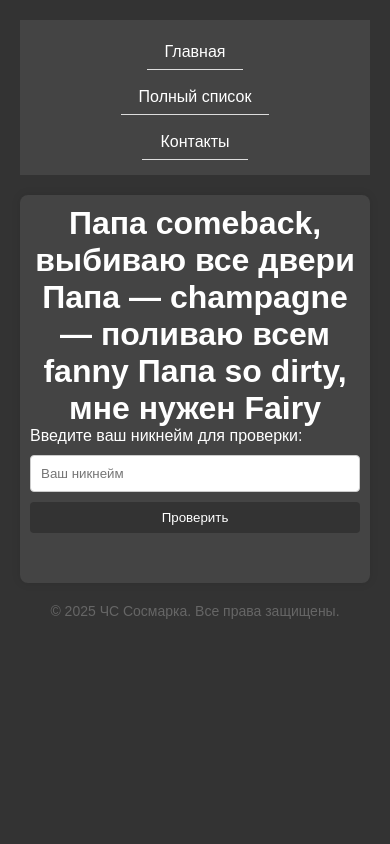
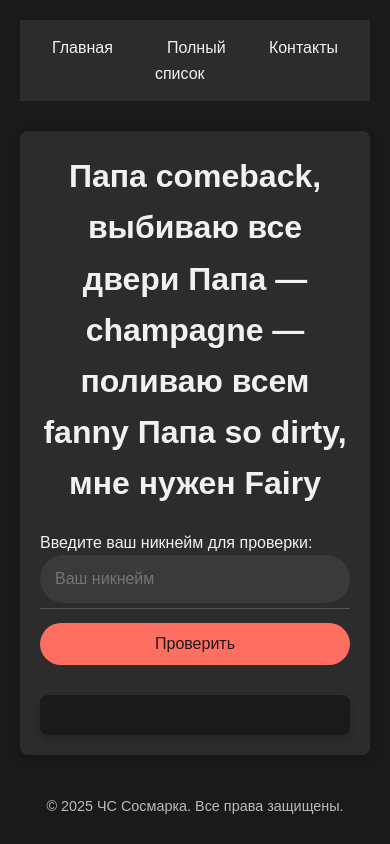
Before and after one commit to SlidrusForeal/black-list-site, a website: page public/index.html in a window 390 px wide. Drawn offline with nearby package versions, Linux system fonts and the light colour scheme.

Commit message:
New designer

```diff
--- a/public/index.html
+++ b/public/index.html
@@ -13,8 +13,8 @@
   <link rel="icon" href="/assets/icons/favicon.ico" type="image/x-icon" />
 
   <!-- Стили -->
-  <link rel="stylesheet" href="/styles/style.css">
-  <link rel="preload" href="/styles/style.css" as="style">
+  <link rel="stylesheet" href="./styles/style.css">
+  <link rel="preload" href="./styles/style.css" as="style">
 
   <!-- Open Graph мета-теги -->
   <meta property="og:site_name" content="ЧС Сосмарка" />
@@ -30,7 +30,7 @@
   <!-- SEO -->
   <meta
     name="description"
-    content="Проверьте, есть ли ваш никнейм в чёрном списке Сосмаркской Империи на сервере Minecraft СПмакси. Мгновенный результат и актуальные данные."
+    content="Проверьте, есть ли ваш никнейм в чёрном списке Третей Сосмаркской Империи на сервере Minecraft СПмакси. Мгновенный результат и актуальные данные."
   />
   <meta
     name="keywords"
--- a/public/styles/style.css
+++ b/public/styles/style.css
@@ -1,15 +1,31 @@
-/* Определяем переменные для основных значений */
+/* Современный CSS Reset и переменные */
+*,
+*::before,
+*::after {
+  box-sizing: border-box;
+  margin: 0;
+  padding: 0;
+}
+
 :root {
-    --color-bg: #333333;
-    --color-bg-secondary: #444444;
-    --color-bg-hover: #222222;
-    --color-text: #ffffff;
+  /* Цветовая схема */
+  --color-bg: #1a1a1a;
+  --color-bg-secondary: #2c2c2c;
+  --color-text: #f1f1f1;
+  --color-accent: #ff6f61;
   --transition-speed: 0.3s;
   --animation-speed: 1s;
+  --font-primary: 'Poppins', sans-serif;
 }
 
-.animated-element {
-    will-change: transform, opacity;
+/* Глобальные стили */
+body {
+  font-family: var(--font-primary);
+  background-color: var(--color-bg);
+  color: var(--color-text);
+  line-height: 1.6;
+  padding: 20px;
+  overflow-x: hidden;
 }
 
 /* Анимации */
@@ -18,238 +34,267 @@
   to { opacity: 1; }
 }
 
-@keyframes fadeInOut {
-    0%, 100% { opacity: 0; }
-    20%, 80% { opacity: 1; }
-}
-
 @keyframes slideInDown {
-    from { transform: translateY(-100%); }
-    to { transform: translateY(0); }
+  from { transform: translateY(-100%); opacity: 0; }
+  to { transform: translateY(0); opacity: 1; }
 }
 
 @keyframes slideInUp {
-    from { transform: translateY(100%); }
-    to { transform: translateY(0); }
+  from { transform: translateY(100%); opacity: 0; }
+  to { transform: translateY(0); opacity: 1; }
 }
 
-@keyframes shake {
-    /* Добавьте ключевые кадры для эффекта дрожания при необходимости */
-}
-
-@keyframes bounce {
-    /* Добавьте ключевые кадры для эффекта подпрыгивания при необходимости */
-}
-
-/* Глобальные стили */
-* {
-    box-sizing: border-box;
-    font-family: 'Poppins', sans-serif;
-    margin: 0;
-    padding: 0;
-}
-
-body {
-    background-color: var(--color-bg);
-    color: var(--color-text);
-    padding: 20px;
+/* Утилитарный класс для анимации */
+.animated {
+  animation: fadeIn var(--animation-speed) ease-in-out;
 }
 
 /* Шапка и навигация */
 header {
   background-color: var(--color-bg-secondary);
-    padding: 10px 0;
-    margin-bottom: 20px;
+  padding: 15px 20px;
+  margin-bottom: 30px;
 }
 
-nav ul {
-    list-style: none;
+.nav-list {
   display: flex;
   justify-content: center;
+  list-style: none;
+  gap: 30px;
 }
 
-nav ul li {
-    margin: 0 10px;
-}
-
-nav ul li a {
+.nav-list a {
+  text-decoration: none;
   color: var(--color-text);
-    text-decoration: none;
-    padding: 5px 10px;
+  padding: 8px 12px;
   border-radius: 4px;
   transition: background-color var(--transition-speed) ease-in-out;
 }
 
-nav ul li a:hover {
-    background-color: #555;
+.nav-list a:hover {
+  background-color: var(--color-accent);
+  color: var(--color-bg);
 }
 
-/* Стили для изображений */
-img {
-    width: 30px;
-    height: 30px;
-}
-
-img[loading="lazy"] {
-    opacity: 0;
-    transition: opacity 0.3s;
-}
-
-img.loaded {
-    opacity: 1;
-}
-
-/* Контейнеры и секции */
+/* Основной контейнер */
 .container {
-    max-width: 400px;
+  max-width: 800px;
   margin: 0 auto;
-    padding: 20px;
   background-color: var(--color-bg-secondary);
-    border-radius: 8px;
-    box-shadow: 0 0 10px rgba(0, 0, 0, 0.1);
+  border-radius: 10px;
+  padding: 30px;
+  box-shadow: 0 8px 16px rgba(0, 0, 0, 0.3);
   animation: fadeIn var(--animation-speed) ease-in-out;
 }
 
-/* Заголовки и поля ввода */
-h1 {
+/* Секция проверки */
+.checker h1 {
+  font-size: 2.5rem;
   text-align: center;
-    color: var(--color-text);
-    animation: slideInDown 0.5s ease-in-out;
+  margin-bottom: 20px;
+  animation: slideInDown 0.5s ease-out;
 }
 
-input[type="text"] {
-    width: 100%;
-    padding: 10px;
-    margin: 10px 0;
-    border: 1px solid #ccc;
-    border-radius: 4px;
-    animation: fadeIn var(--animation-speed) ease-in-out;
+.checker p {
+  text-align: center;
+  font-size: 1.2rem;
+  margin-bottom: 20px;
 }
 
-/* Кнопки */
-button {
+.input-group {
+  position: relative;
+  margin-bottom: 20px;
+}
+
+.input-group input[type="text"] {
   width: 100%;
-    padding: 10px;
-    background-color: var(--color-bg);
+  padding: 15px;
+  border: none;
+  border-radius: 50px;
+  background-color: #3a3a3a;
   color: var(--color-text);
+  font-size: 1rem;
+  transition: box-shadow var(--transition-speed) ease-in-out;
+}
+
+.input-group input[type="text"]:focus {
+  outline: none;
+  box-shadow: 0 0 10px var(--color-accent);
+}
+
+.suggestions-container {
+  position: absolute;
+  top: 110%;
+  left: 0;
+  right: 0;
+  background-color: var(--color-bg-secondary);
+  border: 1px solid #555;
+  border-top: none;
+  border-radius: 0 0 10px 10px;
+  z-index: 100;
+  max-height: 200px;
+  overflow-y: auto;
+}
+
+/* Кнопка проверки */
+.btn-check {
+  display: block;
+  width: 100%;
+  padding: 15px;
+  background-color: var(--color-accent);
+  color: var(--color-bg);
+  font-size: 1.1rem;
   border: none;
-    border-radius: 4px;
+  border-radius: 50px;
   cursor: pointer;
   transition: background-color var(--transition-speed) ease-in-out, transform var(--transition-speed) ease-in-out;
   animation: fadeIn var(--animation-speed) ease-in-out;
 }
 
-button:hover {
-    background-color: var(--color-bg-hover);
-    transform: scale(1.05);
+.btn-check:hover {
+  background-color: #ff8a75;
+  transform: translateY(-3px);
 }
 
-/* Результат и списки */
-#result {
-    margin-top: 20px;
-    padding: 10px;
-    border-radius: 4px;
+/* Контейнер результата */
+.result-container {
+  margin-top: 30px;
+  padding: 20px;
+  background-color: var(--color-bg);
+  border-radius: 8px;
+  font-size: 1rem;
+  box-shadow: 0 4px 8px rgba(0, 0, 0, 0.2);
   animation: fadeIn var(--animation-speed) ease-in-out;
 }
 
-ul {
-    list-style-type: none;
-    padding: 0;
-}
-
-li {
-    padding: 8px;
-    border-bottom: 1px solid #ddd;
-}
-
-/* Ссылки */
-a {
+/* Уведомление */
+.notification {
+  visibility: hidden;
+  min-width: 250px;
+  background-color: var(--color-bg-secondary);
   color: var(--color-text);
-    text-decoration: none;
+  text-align: center;
+  border-radius: 8px;
+  padding: 15px;
+  position: fixed;
+  left: 50%;
+  bottom: 30px;
+  transform: translateX(-50%);
+  z-index: 100;
+  box-shadow: 0 4px 12px rgba(0, 0, 0, 0.25);
+  animation: fadeIn 0.5s ease-in-out;
 }
 
 /* Подвал */
 footer {
-    margin-top: 20px;
-    font-size: 14px;
-    color: #666;
   text-align: center;
+  margin-top: 40px;
+  font-size: 0.9rem;
+  color: #bbb;
   animation: fadeIn var(--animation-speed) ease-in-out;
 }
 
-/* Splash-элемент */
-.splash {
-    margin-top: 35px;
+/* Адаптивность */
+@media (max-width: 768px) {
+  .container {
+    padding: 20px;
+    margin: 15px;
+  }
+
+  .nav-list {
+    flex-direction: column;
+    gap: 15px;
+  }
+
+  .checker h1 {
+    font-size: 2rem;
+  }
+
+  .btn-check {
+    font-size: 1rem;
+    padding: 12px;
+  }
+}
+
+header {
+    background-color: var(--color-bg-secondary, #2c2c2c);
+    padding: 15px 20px;
+    margin-bottom: 30px;
+  }
+
+  header nav ul {
+    display: flex;
+    justify-content: center;
+    list-style: none;
+    gap: 30px;
+    padding: 0;
+    margin: 0;
+  }
+
+  header nav ul li a {
+    text-decoration: none;
+    color: var(--color-text, #f1f1f1);
+    padding: 8px 12px;
+    border-radius: 4px;
+    transition: background-color 0.3s ease-in-out, color 0.3s ease-in-out;
+  }
+
+  header nav ul li a:hover {
+    background-color: var(--color-accent, #ff6f61);
+    color: var(--color-bg, #1a1a1a);
+  }
+
+  .container {
+    max-width: 800px;
+    margin: 20px auto;
+    padding: 20px;
+    background-color: var(--color-bg-secondary, #2c2c2c);
+    border-radius: 8px;
+    box-shadow: 0 4px 10px rgba(0, 0, 0, 0.2);
+  }
+
+  /* Заголовок внутри контейнера */
+  .container h1 {
+    font-size: 2rem;
     text-align: center;
-    color: var(--color-text);
-    animation: slideInUp var(--animation-speed) ease-in-out;
+    margin-bottom: 20px;
+    color: var(--color-text, #f1f1f1);
+  }
+
+  /* Стили для списка (черного списка) */
+  #blacklist {
+    list-style: none;
+    padding: 0;
+    margin: 0;
+  }
+
+  #blacklist li {
+    padding: 10px 15px;
+    border-bottom: 1px solid #444;
+    color: var(--color-text, #f1f1f1);
   }
 
   /* Уведомление */
-#notification {
+  .notification {
     visibility: hidden;
     min-width: 250px;
-    margin-left: -125px;
-    background-color: var(--color-bg-secondary);
-    color: var(--color-text);
+    background-color: var(--color-bg-secondary, #2c2c2c);
+    color: var(--color-text, #f1f1f1);
     text-align: center;
-    border-radius: 2px;
-    padding: 16px;
+    border-radius: 4px;
+    padding: 15px;
     position: fixed;
-    z-index: 1;
     left: 50%;
     bottom: 30px;
-    font-size: 17px;
-    box-shadow: 0 0 10px rgba(0, 0, 0, 0.1);
-    animation: fadeInOut 3s;
+    transform: translateX(-50%);
+    z-index: 100;
+    box-shadow: 0 4px 12px rgba(0, 0, 0, 0.25);
+    transition: visibility 0.3s, opacity 0.3s;
+    opacity: 0;
   }
 
-/* Дополнительный маленький текст */
-#smalla {
-    font-size: 75%;
-    padding-left: 85px;
-    font-style: italic;
-    padding-bottom: 25px;
+  /* Класс для отображения уведомления */
+  .notification.active {
+    visibility: visible;
+    opacity: 1;
   }
-
-/* Кнопка для воспроизведения (полноэкранная) */
-#playButton {
-    width: 100vw;
-    height: 100vh;
-    background-color: var(--color-bg);
-    color: var(--color-text);
-    font-size: 2em;
-    border: none;
-    cursor: pointer;
-    display: flex;
-    justify-content: center;
-    align-items: center;
-}
-
-#playButton:hover {
-    background-color: #555;
-}
-
-/* Responsive стили */
-@media (max-width: 768px) {
-    .container {
-        padding: 10px;
-    }
-
-    button {
-        padding: 8px;
-    }
-
-    nav ul {
-        flex-direction: column;
-        align-items: center;
-    }
-
-    nav ul li {
-        margin: 5px 0;
-    }
-
-    .modal-content {
-        width: 90%;
-    }
-}
```
Also changed, not shown: public/pages/contacts.html (+16 -13 lines), public/pages/fullist.html (+3 -3 lines), public/manifest.json. Lines whose indentation alone changed are shown as unchanged.
